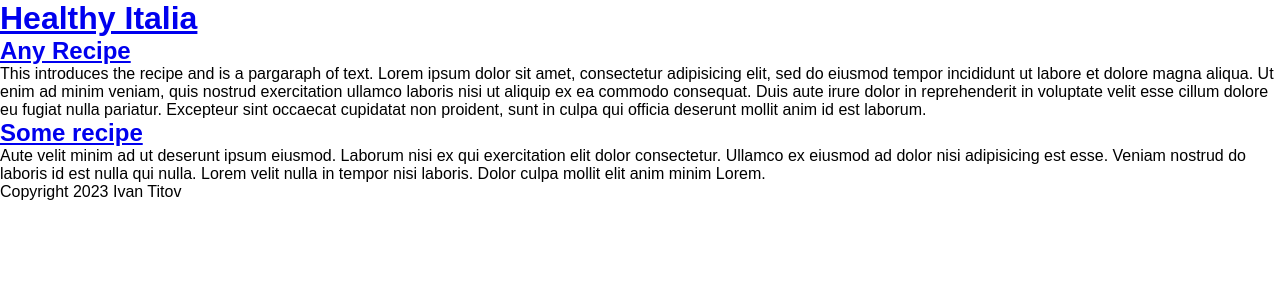
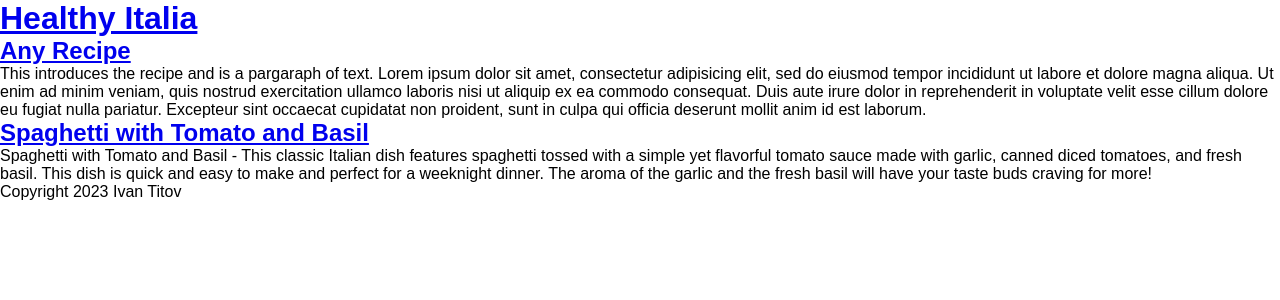
Before and after one commit to IvanTitov9/HealthyItaly, a Jekyll site: the page built from pages/recipelisting.md, in a window 1280 px wide. Shown: the top 300 px of the page. Built offline with Jekyll 4.4.1, drawn with Linux system fonts in a browser that asks for light colours.

Commit message:
Update Recipe “recipe1”

```diff
--- a/_recipes/recipe1.md
+++ b/_recipes/recipe1.md
@@ -1,46 +1,28 @@
 ---
+title: Spaghetti with Tomato and Basil
+date: 2022-10-19
+order: 1
 layout: recipe
-title: Some recipe
-date: 2022-10-19
 published: true
-order: 2
 ---
-Aute velit minim ad ut deserunt ipsum eiusmod. Laborum nisi ex qui exercitation elit dolor consectetur. Ullamco ex eiusmod ad dolor nisi adipisicing est esse. Veniam nostrud do laboris id est nulla qui nulla. Lorem velit nulla in tempor nisi laboris. Dolor culpa mollit elit anim minim Lorem.
+Spaghetti with Tomato and Basil - This classic Italian dish features spaghetti tossed with a simple yet flavorful tomato sauce made with garlic, canned diced tomatoes, and fresh basil. This dish is quick and easy to make and perfect for a weeknight dinner. The aroma of the garlic and the fresh basil will have your taste buds craving for more!
 
-![Delicious Plate of Toast, Blueberries and Bananas, covered in sticky maple syrup](../uploads/joseph-gonzalez-zcUgjyqEwe8-unsplash.jpg "Photo by Joseph Smart")
-
+![Delicious Plate of Spaghetti with Tomato and Basil](../uploads/screenshot-2023-02-14-at-14.53.18.png)
 
 ## Ingredients
 
-- 1 kg something or something else
-- 160 ml something or something else
-- ½ large something or something else
-- 450 grams something or something else
-- 1 glass white wine
-- 350 grams fresh something or something else,
-- 1400 grams something or something else, drained of some of their juice and chopped
-- teaspoon ground something or something else
-- teaspoon ground something or something else
-- salt and black pepper
-- 1 teaspoon oregano
-- 25 grams grated Parmesan, Kefalotiri, or Gruyere cheese
-- some chopped something
-- 80 grams something
-- 80 grams something else
-- 600 ml warm something
-- 2 egg yolks
-- 4 tablespoons toasted something or something else
-
+* 12 oz whole-wheat spaghetti
+* 2 tbsp olive oil
+* 4 cloves garlic, minced
+* 1 can diced tomatoes (14 oz)
+* 1/4 cup chopped fresh basil
+* Salt and black pepper to taste
 
 ## Method
 
-Occaecat nulla proident do aute non amet cillum et enim. Non in commodo consequat minim. Id excepteur adipisicing cillum minim Lorem anim est eiusmod incididunt. Consectetur nostrud pariatur amet enim dolore labore deserunt tempor magna fugiat dolor veniam anim. Ut ex sit ullamco ullamco magna aliqua cupidatat ullamco adipisicing tempor. Cupidatat fugiat in consectetur quis sunt laboris qui veniam sunt id deserunt minim.
-
-Laborum dolore minim veniam excepteur aliquip aliqua mollit minim id exercitation ipsum. Quis sint qui enim labore amet irure culpa eiusmod ullamco amet minim aliquip ut eiusmod. Qui Lorem dolore labore esse reprehenderit cillum reprehenderit.
-
-Do elit laboris irure pariatur nostrud officia. Proident anim amet officia irure occaecat aliqua nisi ex. Non minim excepteur consectetur mollit aliquip ad occaecat est velit. Enim laboris mollit reprehenderit cupidatat voluptate ipsum aliquip nostrud deserunt amet. Qui aliquip deserunt commodo pariatur qui anim. Aliquip excepteur reprehenderit in sint enim Lorem non Lorem pariatur adipisicing dolore ullamco incididunt ullamco.
-
-Cupidatat nostrud excepteur sunt exercitation excepteur dolor adipisicing. Aliqua et commodo do duis fugiat non consequat duis. Esse velit velit sit aute voluptate exercitation cupidatat velit cupidatat duis culpa non duis deserunt. Non voluptate et ea incididunt elit irure eu irure ullamco ea Lorem tempor. Veniam sint irure reprehenderit mollit nisi amet fugiat nulla duis. Nulla nostrud sint reprehenderit est enim dolore ipsum. Sint eu anim excepteur consectetur ipsum.
-
-- Serves: 6
-- Preparation time: 1 hour
+1. Cook the spaghetti according to package instructions.
+2. Meanwhile, heat the olive oil in a large skillet over medium heat.
+3. Add the garlic and cook until fragrant, about 1 minute.
+4. Add the diced tomatoes and cook for 5-7 minutes, stirring occasionally, until the sauce has thickened.
+5. Add the chopped basil and season with salt and black pepper to taste.
+6. Toss the cooked spaghetti with the tomato sauce and serve
```
Also changed, not shown: 1 other file.
